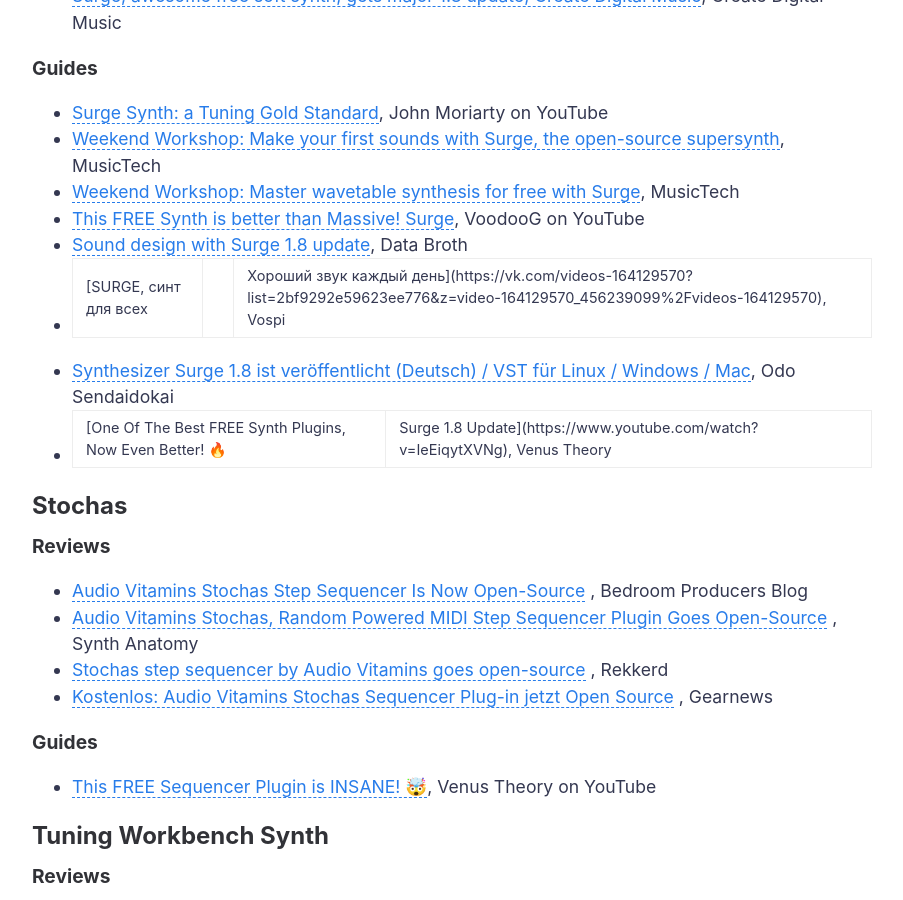
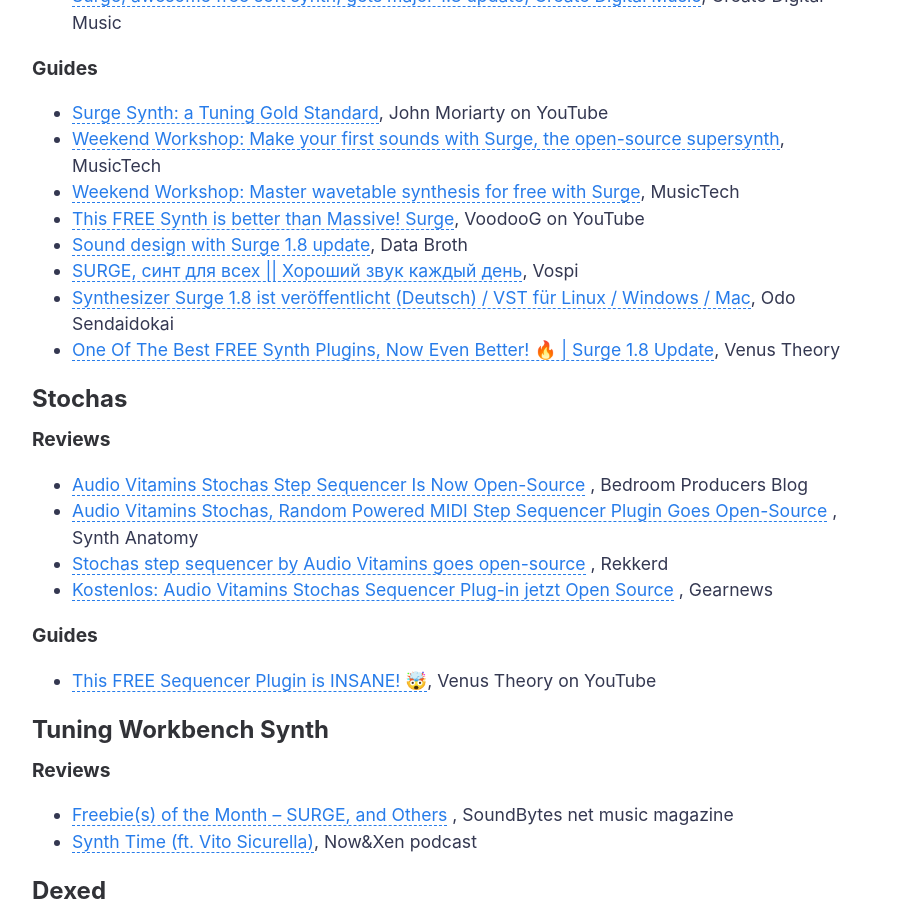
Before and after one commit to surge-synthesizer/surge-synth-team.org, a Jekyll site: the page built from reviews.md, in a window 1280 px wide and 900 px high, scrolled down 1183 px. Shown: the whole window, without its empty margins (188-1091 px from the left). Built offline with Jekyll 4.4.1, drawn with Linux system fonts in a browser that asks for light colours.

Commit message:
Escaped pipe characters in reviews.md (#27)
This solves the accidental creation of tables in the rendered HTML.

```diff
--- a/reviews.md
+++ b/reviews.md
@@ -53,9 +53,9 @@
 - [Weekend Workshop: Master wavetable synthesis for free with Surge](https://www.musictech.net/tutorials/weekend-workshop-master-wavetable-synthesis-for-free-with-surge/), MusicTech
 - [This FREE Synth is better than Massive! Surge](https://www.youtube.com/watch?v=b9nZMV9gv1U), VoodooG on YouTube
 - [Sound design with Surge 1.8 update](https://www.youtube.com/watch?v=Go0NCNeqRsw), Data Broth
-- [SURGE, синт для всех || Хороший звук каждый день](https://vk.com/videos-164129570?list=2bf9292e59623ee776&z=video-164129570_456239099%2Fvideos-164129570), Vospi
+- [SURGE, синт для всех \|\| Хороший звук каждый день](https://vk.com/videos-164129570?list=2bf9292e59623ee776&z=video-164129570_456239099%2Fvideos-164129570), Vospi
 - [Synthesizer Surge 1.8 ist veröffentlicht (Deutsch) / VST für Linux / Windows / Mac](https://www.youtube.com/watch?v=baGxeXJTvOY), Odo Sendaidokai
-- [One Of The Best FREE Synth Plugins, Now Even Better! 🔥 | Surge 1.8 Update](https://www.youtube.com/watch?v=IeEiqytXVNg), Venus Theory
+- [One Of The Best FREE Synth Plugins, Now Even Better! 🔥 \| Surge 1.8 Update](https://www.youtube.com/watch?v=IeEiqytXVNg), Venus Theory
 
 ## Stochas
 
```
